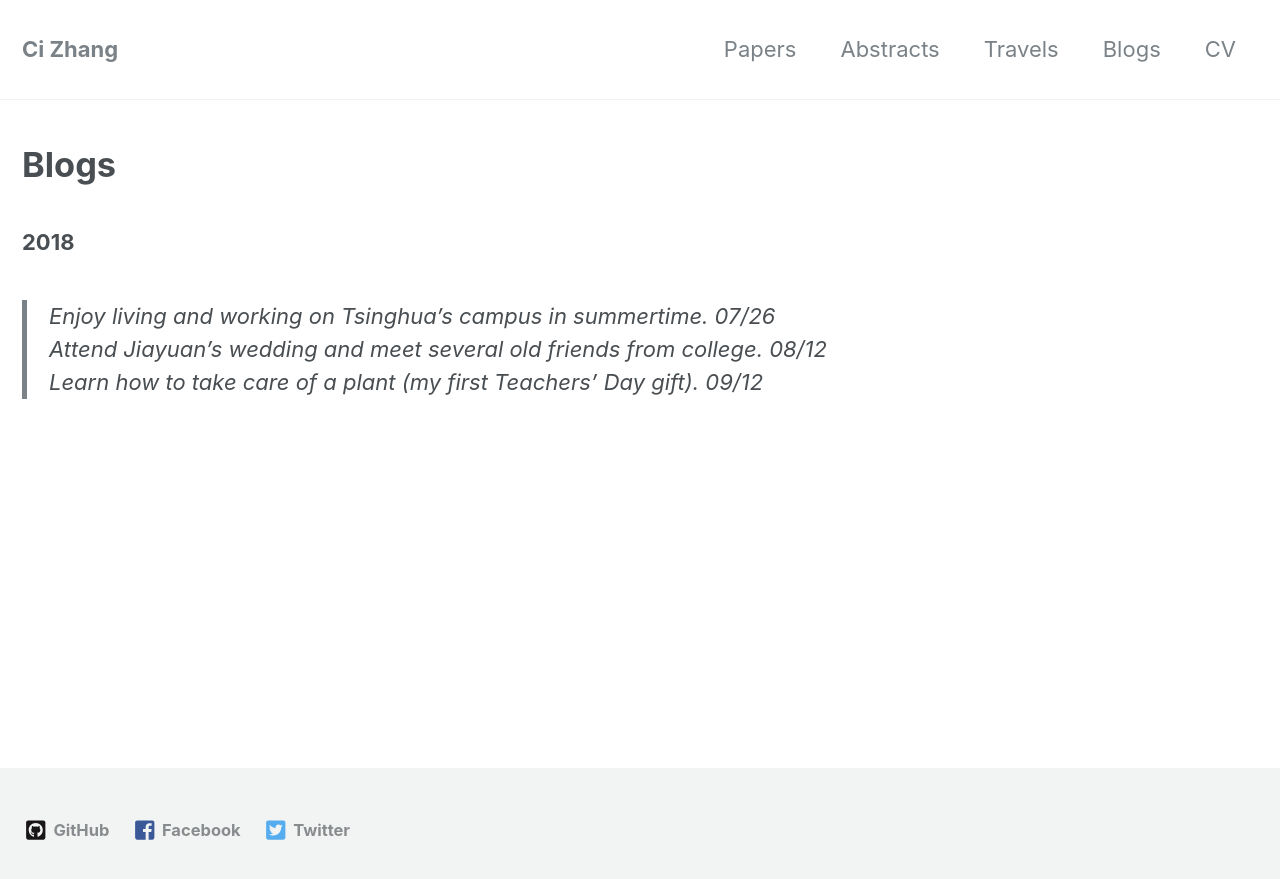
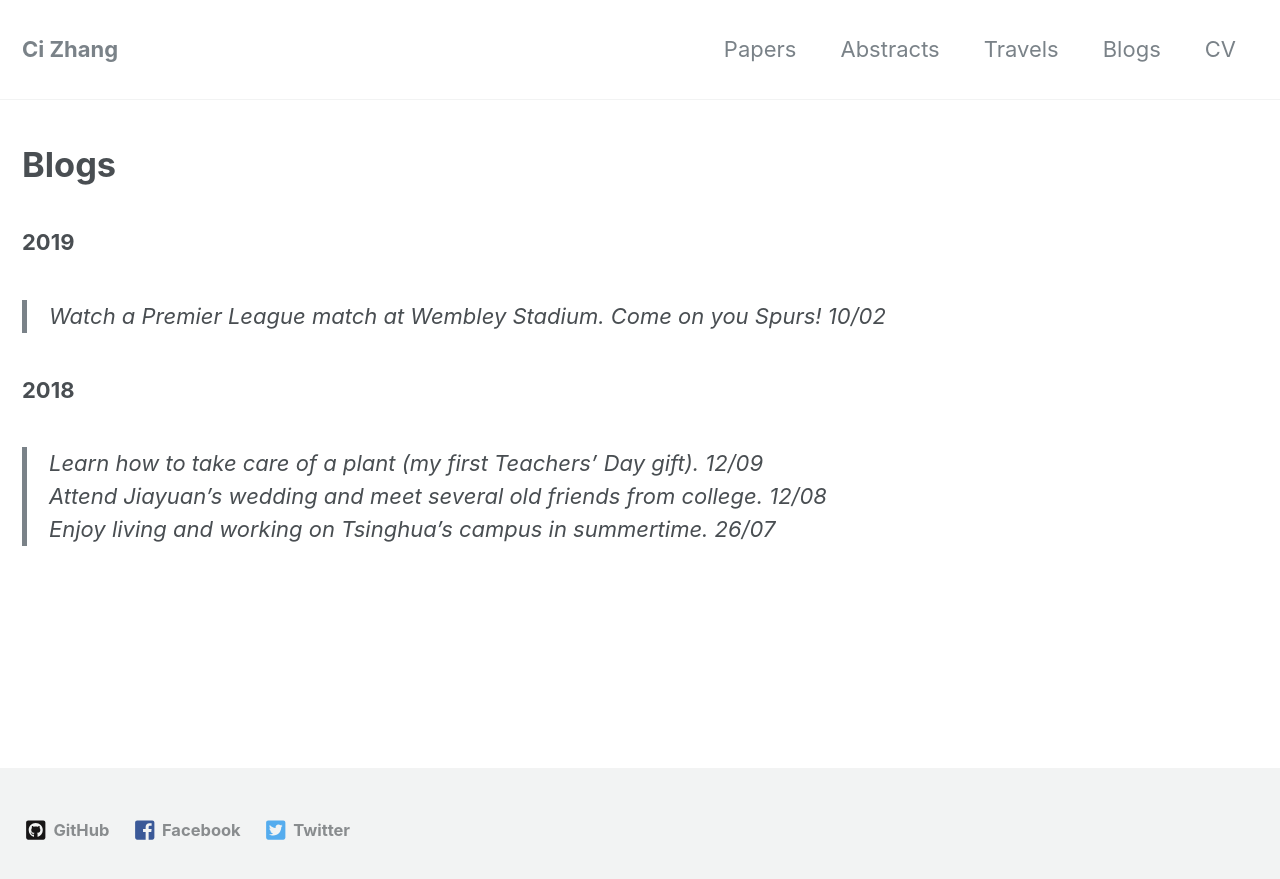
Before and after one commit to ci-zhang/ci-zhang.github.io, a Jekyll site: the page built from _pages/blogs.md, in a window 1280 px wide. Shown: the top 879 px of the page. Built offline with Jekyll 4.4.1, drawn with Linux system fonts in a browser that asks for light colours; nearby versions of some CDN libraries; a style sheet for code colours, icons or effects is not loaded.

Commit message:
update blogs

```diff
--- a/_pages/blogs.md
+++ b/_pages/blogs.md
@@ -5,8 +5,12 @@ layout: space
 ---
 # Blogs
 
+### 2019
+
+> Watch a Premier League match at Wembley Stadium. Come on you Spurs! 10/02
+
 ### 2018
 
->  Enjoy living and working on Tsinghua's campus in summertime. 07/26
->  Attend Jiayuan's wedding and meet several old friends from college. 08/12
->  Learn how to take care of a plant (my first Teachers' Day gift). 09/12
+>  Learn how to take care of a plant (my first Teachers' Day gift). 12/09
+>  Attend Jiayuan's wedding and meet several old friends from college. 12/08
+>  Enjoy living and working on Tsinghua's campus in summertime. 26/07
```
